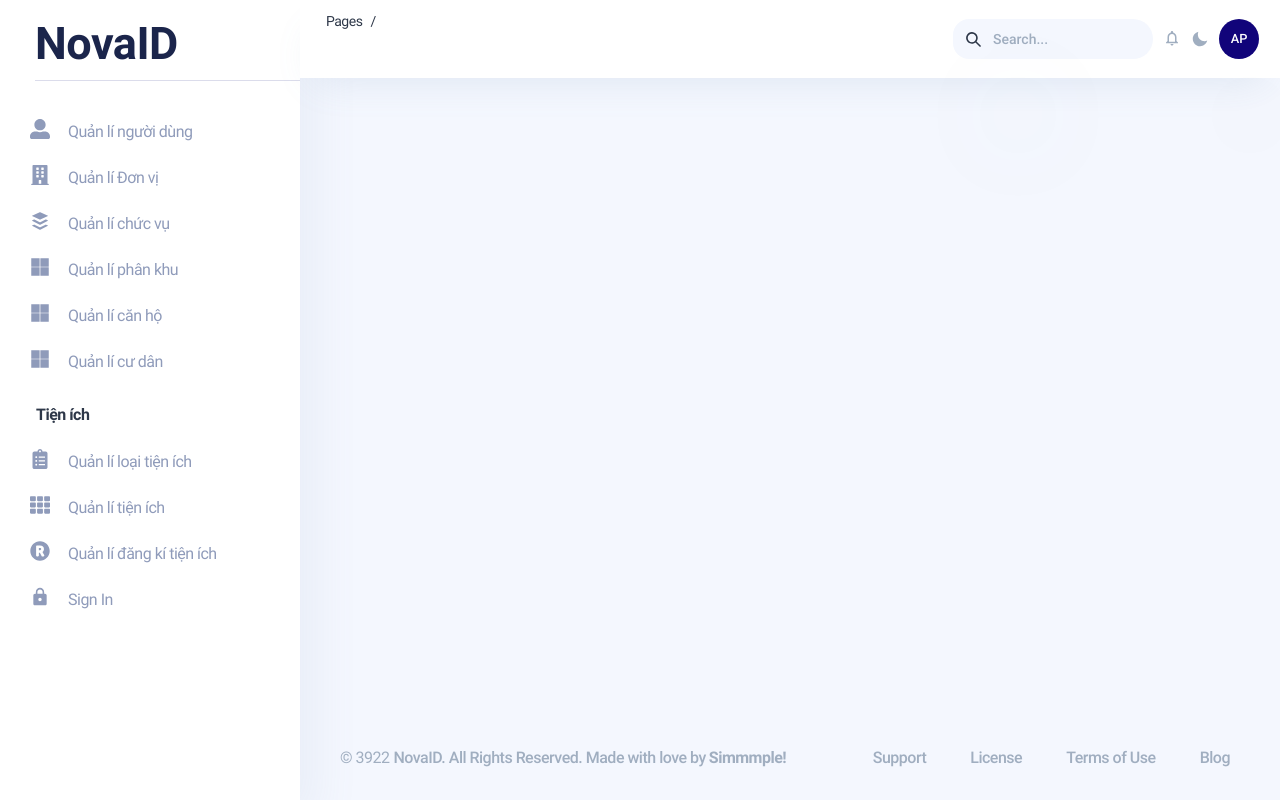
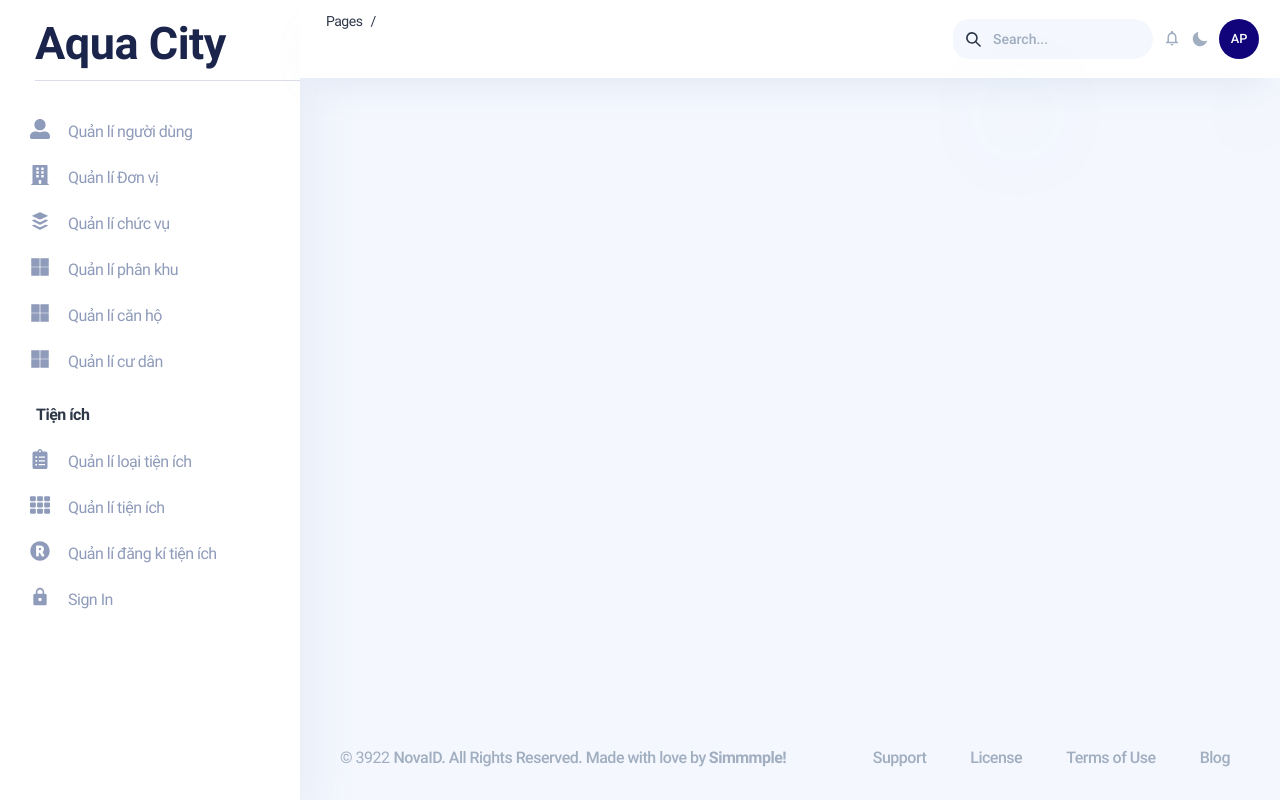
Before and after one commit to truongducvien/tamphan-project, a React (Create React App) app: page /admin in a window 1280 px wide. Built offline with nearby package versions, Linux system fonts and the light colour scheme.

Commit message:
✨ feat(refactor): fix dropdown

```diff
--- a/public/index.html
+++ b/public/index.html
@@ -24,7 +24,7 @@
       work correctly both with client-side routing and a non-root public URL.
       Learn how to configure a non-root public URL by running `npm run build`.
     -->
-    <title>React App</title>
+    <title>Aqua City</title>
   </head>
   <body>
     <noscript>You need to enable JavaScript to run this app.</noscript>
--- a/src/components/date/index.tsx
+++ b/src/components/date/index.tsx
@@ -61,7 +61,6 @@ export const DatePicker = ({ defaultDay, onChange, dateFormat = 'DD/MM/YYYY', ..
 		const d = dateObject.getDate();
 		return dayjs(`${dateObject.getFullYear()}-${m < 10 ? `0${m}` : m}-${d < 10 ? `0${d}` : d}`).format(dateFormat);
 	};
-
 	const onDateClick = (day: { timestamp: number }) => {
 		setSelectedDay(day.timestamp);
 		if (inputRef.current) {
@@ -102,7 +101,8 @@ export const DatePicker = ({ defaultDay, onChange, dateFormat = 'DD/MM/YYYY', ..
 			onOpen={onOpen}
 			onClose={onClose}
 			placement="bottom-start"
-			closeOnBlur={false}
+			closeOnBlur
+			closeOnEsc
 			{...rest}
 		>
 			<PopoverTrigger>
--- a/src/components/form/PullDown.tsx
+++ b/src/components/form/PullDown.tsx
@@ -108,6 +108,7 @@ export const PullDowndHookForm: React.FC<PullDownHookFormProps> = ({
 							}}
 							placeholder={placeholder}
 							defaultValue={defaultValue}
+							menuPortalTarget={document.body}
 						/>
 						<FormErrorMessage>
 							{(errors?.[name] as unknown as FieldError)?.message as unknown as string}
--- a/src/components/pulldown/index.tsx
+++ b/src/components/pulldown/index.tsx
@@ -1,9 +1,7 @@
-import React, { useRef } from 'react';
+import React from 'react';
 
-import { FormControl, FormErrorMessage, FormLabel, useColorModeValue } from '@chakra-ui/react';
+import { useColorModeValue } from '@chakra-ui/react';
 import { Select, GroupBase } from 'chakra-react-select';
-import useDerivedProps from 'hooks/useDerivedProps';
-import { Controller, FieldError, useFormContext } from 'react-hook-form';
 
 export interface PullDownReference {
 	reset: () => void;
@@ -82,6 +80,7 @@ export const PullDown: React.FC<PullDownHookFormProps> = ({
 			}}
 			placeholder={placeholder}
 			defaultValue={defaultValue}
+			menuPortalTarget={document.body}
 		/>
 	);
 };
--- a/src/components/sidebar/components/Brand.tsx
+++ b/src/components/sidebar/components/Brand.tsx
@@ -12,7 +12,7 @@ export const SidebarBrand: React.FC = () => {
 		<Flex pl="35px" direction="column">
 			{/* <HorizonLogo h='26px' w='175px' my='32px' color={logoColor} /> */}
 			<Text color={logoColor} fontWeight={700} h="70px" fontSize={45}>
-				NovaID
+				Aqua City
 			</Text>
 			<HSeparator mb="20px" />
 		</Flex>
```
